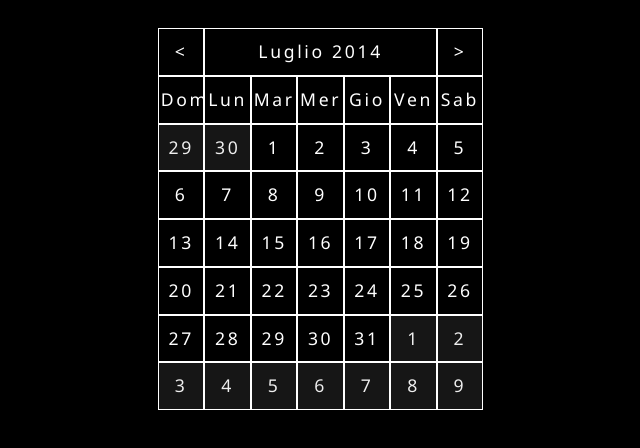
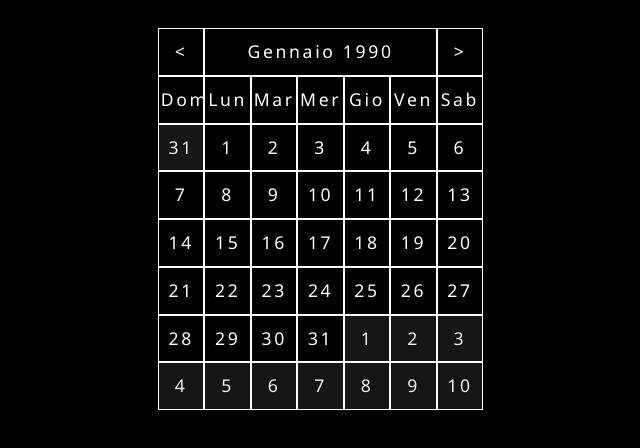
Before and after one commit to kaore/CibulCalendar, a plain HTML site: page examples/singleDatePick.html in a window 1280 px wide. Shown: the whole page, without its empty margins (306-946 px from the left). Drawn offline with Linux system fonts and the light colour scheme.

Commit message:
Update singleDatePick.html

```diff
--- a/examples/singleDatePick.html
+++ b/examples/singleDatePick.html
@@ -15,6 +15,7 @@
 
       function onload() {
         var cal = new CibulCalendar(document.getElementById('cal'), {
+          init: new Date('1990-01-12'),
           firstDayOfWeek: 0,
           range: false,
           onSelect: function(selected) {
```
